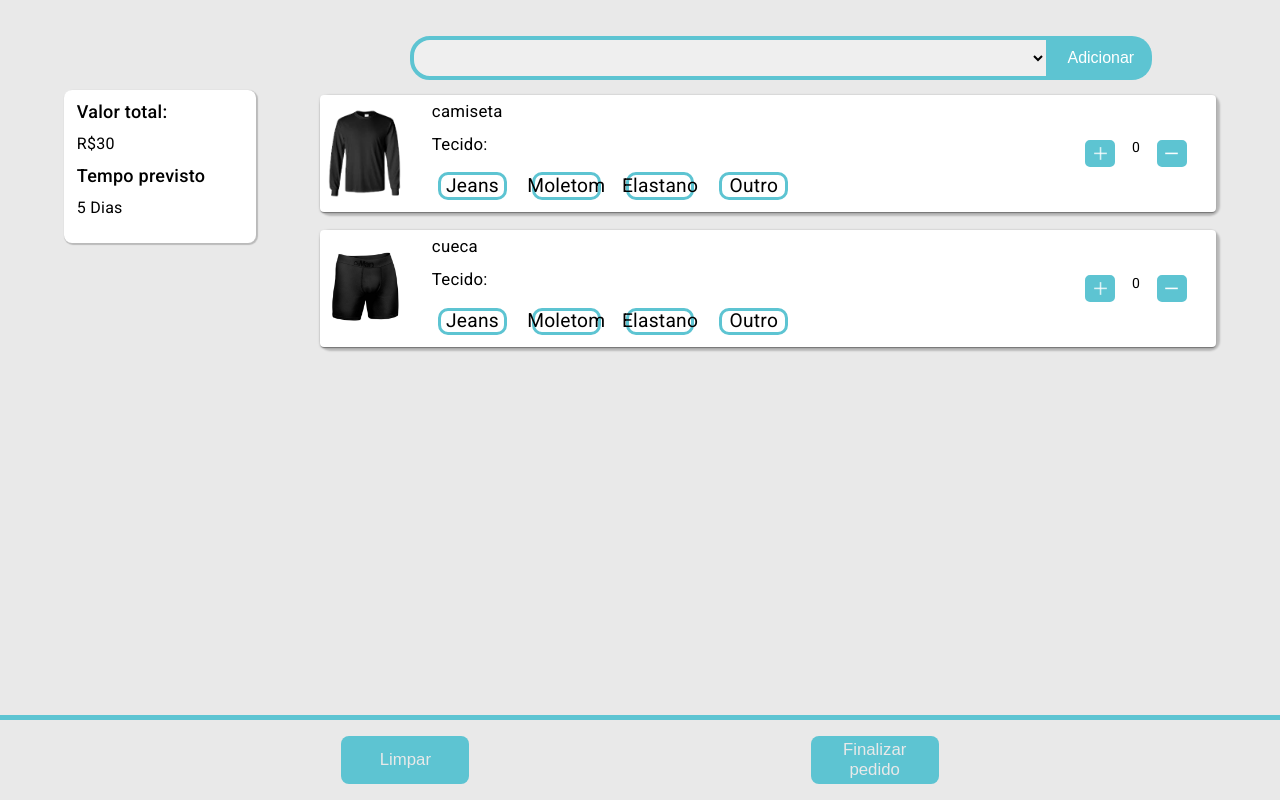
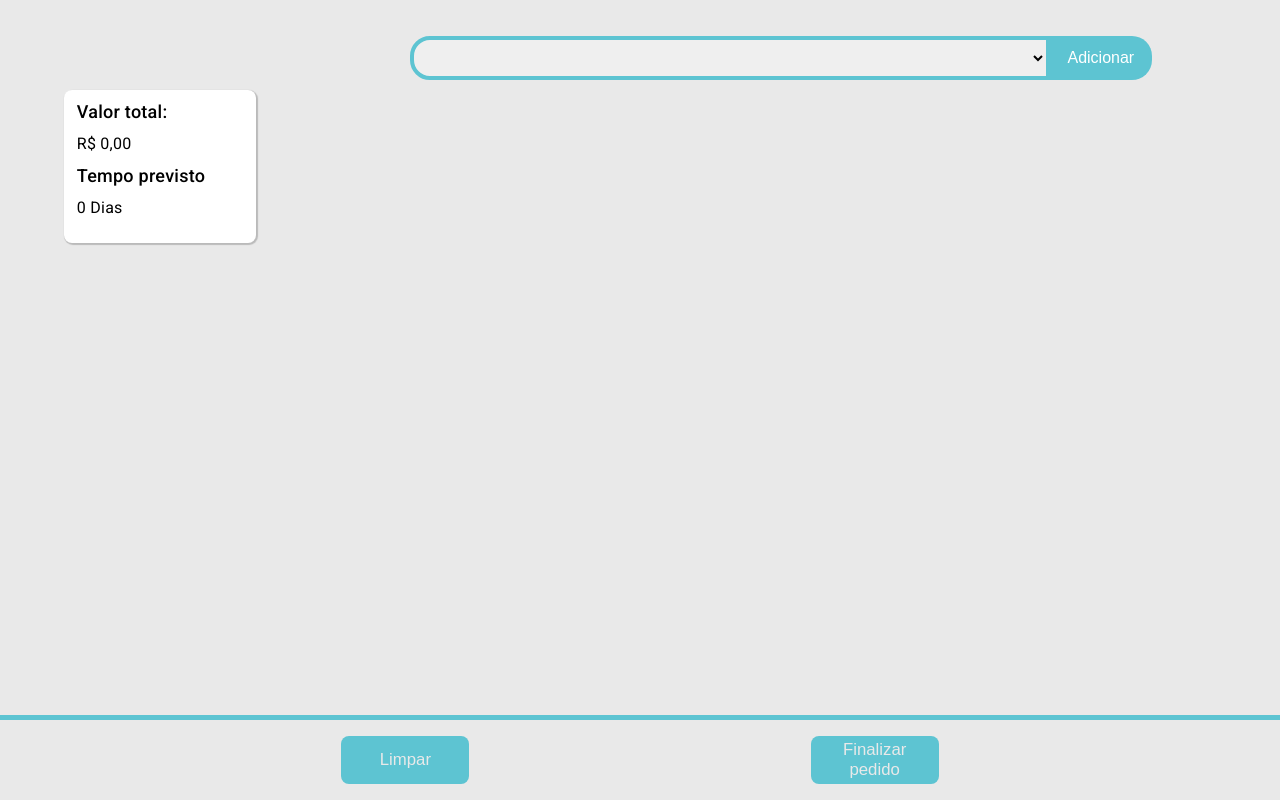
Before and after one commit to JanainaNogueira/Lavanderia-on-line, an Angular app: page /realizar-pedido in a window 1280 px wide. Built offline with nearby package versions, Linux system fonts and the light colour scheme.

Commit message:
feat:Criadas funções para calcular tempo de entrega e valor total do pedido

```diff
--- a/src/app/realizar-pedido/realizar-pedido.component.html
+++ b/src/app/realizar-pedido/realizar-pedido.component.html
@@ -22,9 +22,9 @@
   <main>
     <aside class="orderDetails">
       <p>Valor total:</p>
-      <P>R$30</P>
+      <P>{{valorTotalFormatado}}</P>
       <p>Tempo previsto</p>
-      <p>5 Dias</p>
+      <p>{{prazoDeEntrega}} Dias</p>
     </aside>
     <div class="listClothes">
       <div *ngFor="let item of listaPedido" class="boxCard">
@@ -64,7 +64,7 @@
     </div>
   </main>
   <div class="buttonsActions">
-    <button class="buttonClear">Limpar</button>
+    <button class="buttonClear" >Limpar</button>
     <button class="buttonFinish">Finalizar pedido</button>
   </div>
 </div>
--- a/src/app/realizar-pedido/realizar-pedido.component.ts
+++ b/src/app/realizar-pedido/realizar-pedido.component.ts
@@ -20,23 +20,37 @@ export class RealizarPedidoComponent {
     ["cueca",1, "Jeans","Moletom","Elastano"],
     ["meia",1, "Jeans","Moletom","Elastano"]
   ];
+  //lista de montagem parcial do pedido
   listaPedido:(string|number)[][]=[
-    ["camiseta",1, "Jeans","Moletom","Elastano"],
-    ["cueca",1, "Jeans","Moletom","Elastano"],
   ]
+  valorTotal:number=0;
+  valorTotalFormatado=this.valorTotal.toLocaleString('pt-BR', { style: 'currency', currency: 'BRL' });
+  prazoDeEntrega:number=0;
+  //pega a opção selecionada no input
   queryField = new FormControl();
-
+  //Busca o que foi escolhido na seleção e envia para listaPedido
   onSearch(){
     const termoBusca=this.queryField.value;
     const itemEncontrado=this.roupas.find(item=>item[0] === termoBusca);
     if(itemEncontrado){
       this.listaPedido.push(itemEncontrado)
-      console.log(itemEncontrado)
+      this.valorTotal=this.CalculaValor();
+      this.prazoDeEntrega=this.CalculaPrazo();
     }
     this.queryField.reset;
   }
+  CalculaValor():number{
+
+    return this.listaPedido.length*10;
+  }
+  CalculaPrazo():number{
+    let maiorTempo=0;
+    for(const item of this.listaPedido){
+      let tempoDoItem = Number(item[1]);
+      if(tempoDoItem>maiorTempo){
+        maiorTempo=tempoDoItem;
+      }
+    }
+    return maiorTempo;
+  }
 }
-
-function CalculaValor(){
-
-}
```
